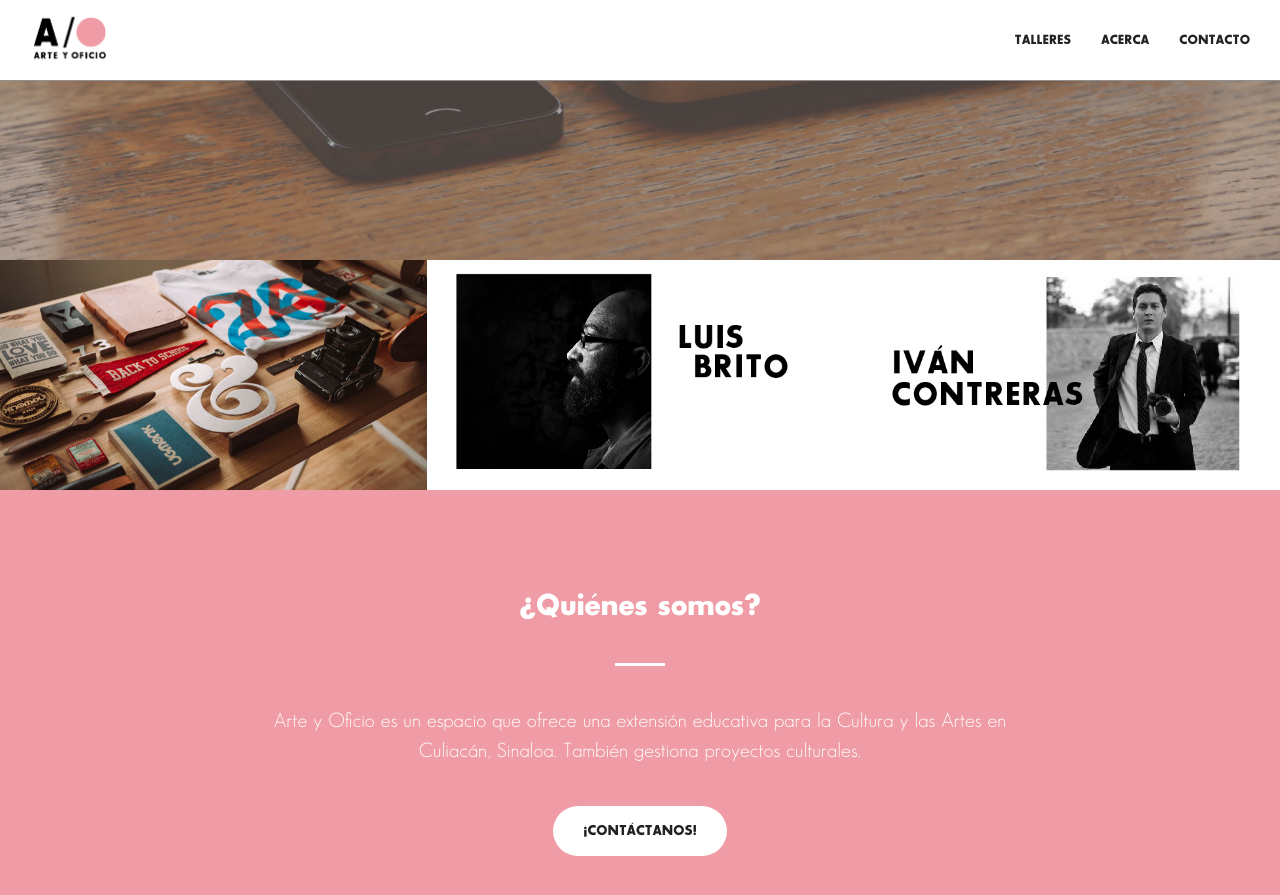
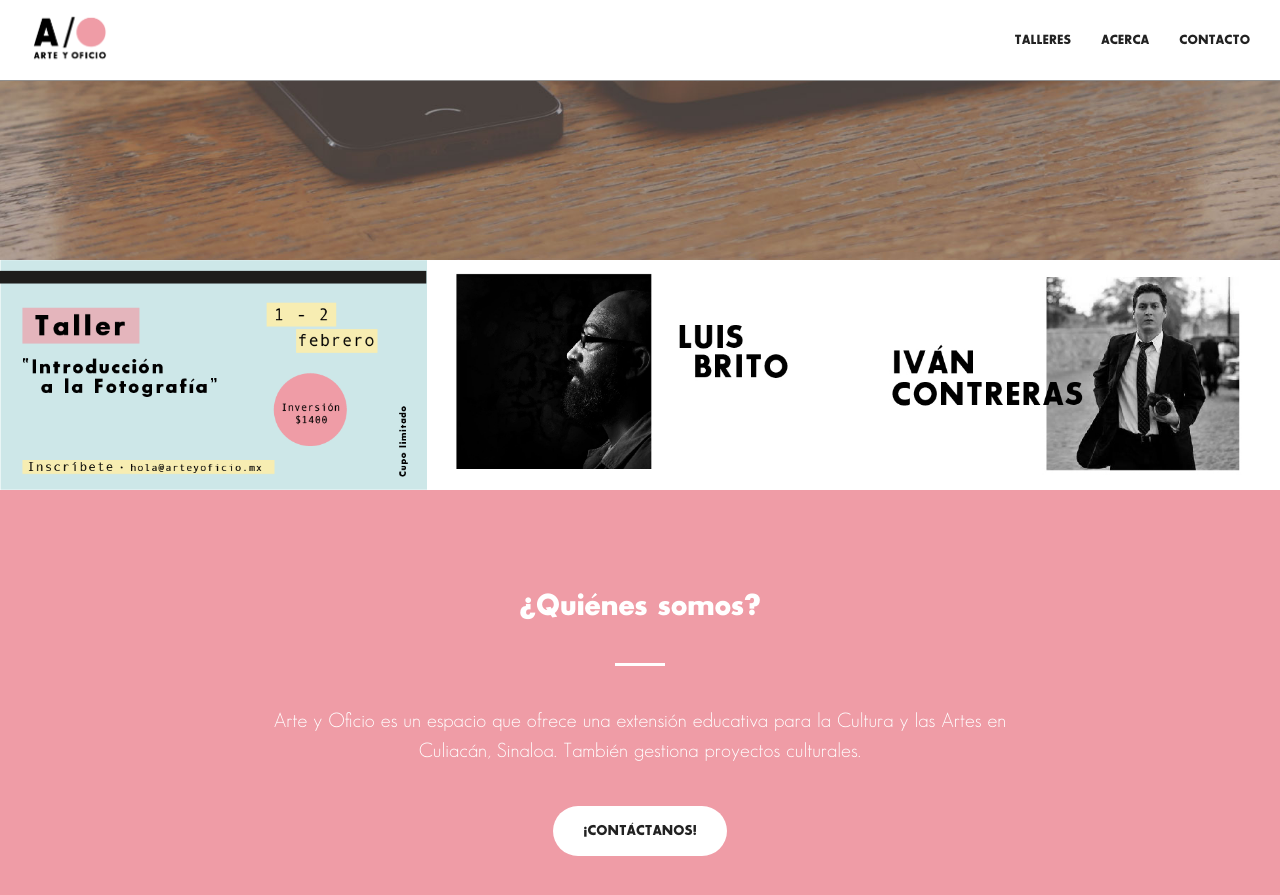
Before and after one commit to defvol/ayo, a Jekyll site: the page built from index.html, in a window 1280 px wide and 900 px high, scrolled down 640 px. Shown: the top 895 px of the window. Built offline with Jekyll 4.4.1, drawn with Linux system fonts in a browser that asks for light colours; comment, search, counter and statistics services are not loaded.

Commit message:
Add flyer

```diff
--- a/_includes/portfolio.html
+++ b/_includes/portfolio.html
@@ -3,7 +3,7 @@
         <div class="row no-gutter">
             <div class="col-lg-4 col-sm-6">
                 <a href="#" class="portfolio-box">
-                    <img src="img/portfolio/1.jpg" class="img-responsive" alt="">
+                    <img src="img/portfolio/flyer.png" class="img-responsive" alt="">
                     <div class="portfolio-box-caption">
                         <div class="portfolio-box-caption-content">
                             <div class="project-category text-faded">
```
Also changed, not shown: img/portfolio/1.jpg (deleted), img/portfolio/flyer.png (added).
